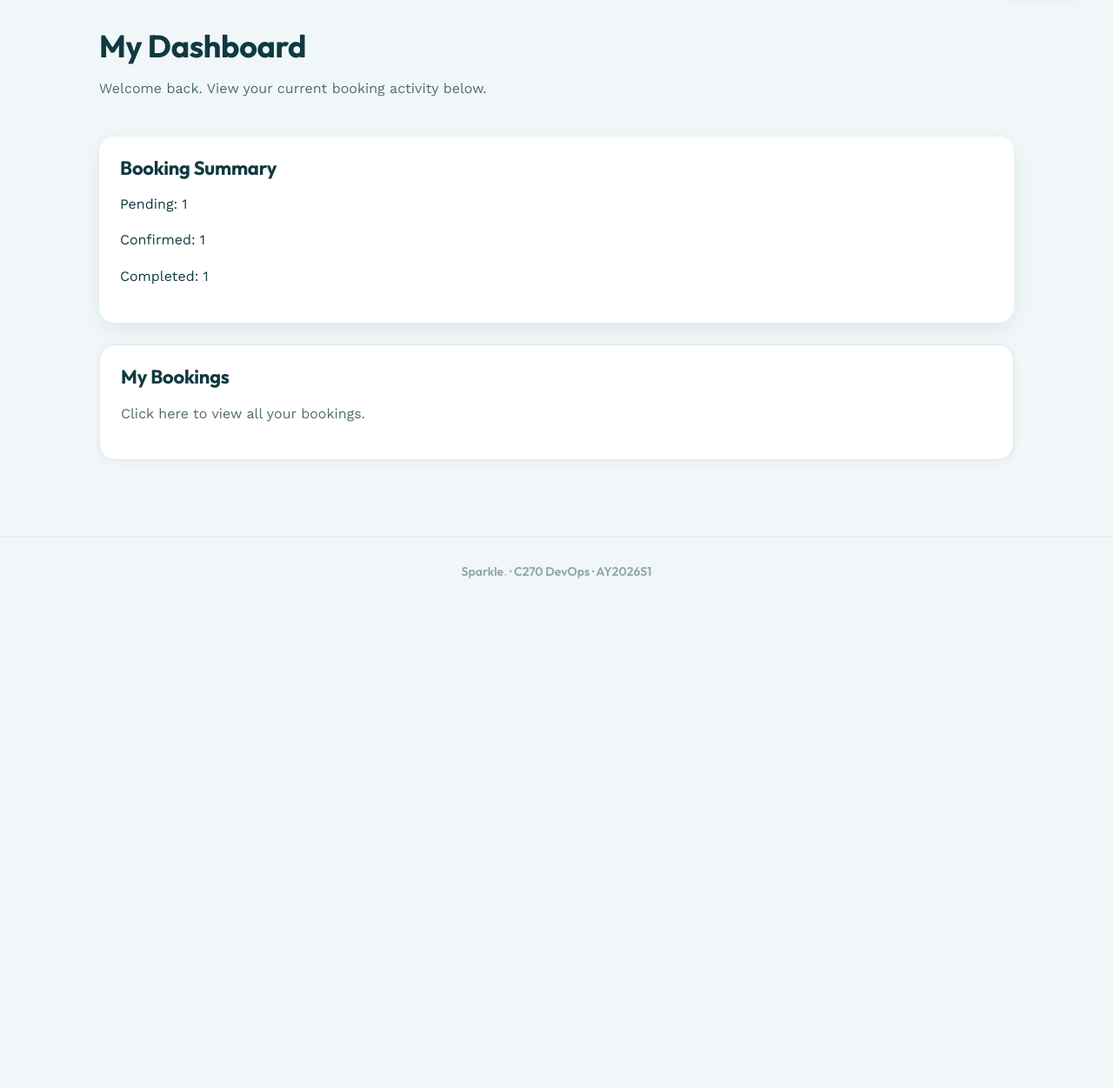
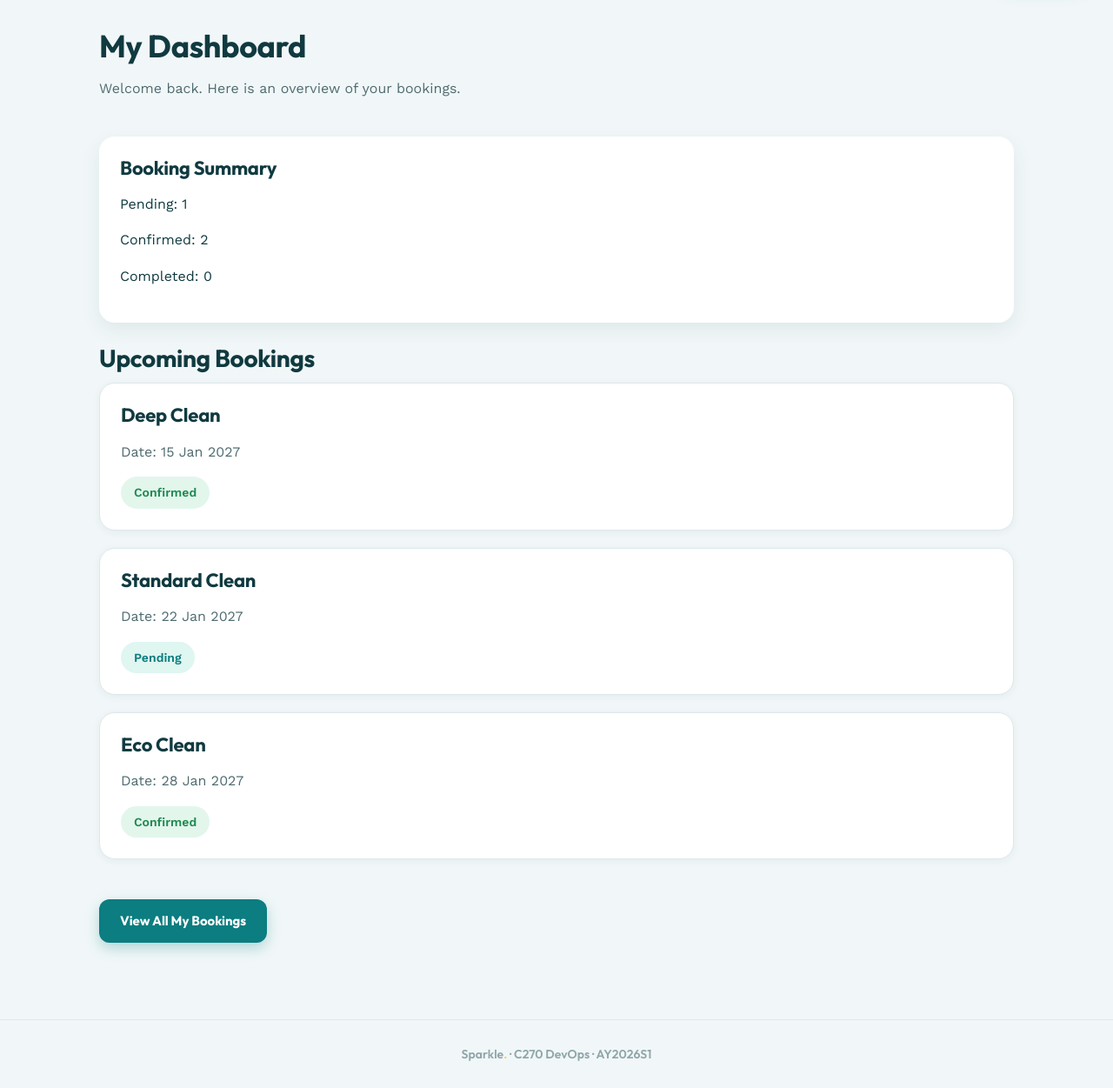
Before and after one commit to Hao-Jun-rp/C270-Team2, a Flask app: page /dashboard in a window 1280 px wide. Shown: the part 81-1332 px from the top of the page at 87% size. Before the commit the page ends 746 px from the top, so only its background shows below. Run offline with Flask 3, Linux system fonts and the light colour scheme.

Commit message:
Save current dashboard progress

```diff
--- a/app/dashboard/routes.py
+++ b/app/dashboard/routes.py
@@ -1,12 +1,5 @@
 """
 DASHBOARD feature (Tristan)
-Handles:
-- Dashboard homepage
-- Booking list page
-- Individual booking detail page
-
-Temporary mock data used for development.
-Waiting future integration with booking module.
 """
 
 from flask import Blueprint, render_template
@@ -21,8 +14,8 @@ dashboard_bp = Blueprint(
 # --------------------------------------------------
 # TEMPORARY MOCK DATA
 # TODO:
-# Replace this function with booking module integration
-# when booking system is completed.
+# Replace with booking module integration later
+# Pull booking data dynamically from booking module
 # --------------------------------------------------
 
 def get_bookings():
@@ -31,109 +24,53 @@ def get_bookings():
 
         {
             "id": 1,
-            "service": "Home Cleaning",
-            "date": "1 July 2026",
-            "status": "Pending",
-            "address": "123 Example Street",
-            "notes": "Focus on kitchen"
+            "service": "Deep Clean",
+            "date": "15 Jan 2027",
+            "status": "Confirmed"
         },
 
         {
             "id": 2,
-            "service": "Deep Cleaning",
-            "date": "5 July 2026",
-            "status": "Confirmed",
-            "address": "456 Sample Avenue",
-            "notes": "Full apartment cleaning"
+            "service": "Standard Clean",
+            "date": "22 Jan 2027",
+            "status": "Pending"
         },
 
         {
             "id": 3,
-            "service": "Office Cleaning",
-            "date": "10 July 2026",
-            "status": "Completed",
-            "address": "789 Business Road",
-            "notes": "Clean meeting room"
+            "service": "Eco Clean",
+            "date": "28 Jan 2027",
+            "status": "Confirmed"
         }
 
     ]
 
-# Dashboard homepage
+
 @dashboard_bp.route("/")
 @dashboard_bp.route("/dashboard")
 def home():
 
     bookings = get_bookings()
-    pending_count = 0
-    confirmed_count = 0
-    completed_count = 0
-
-    for booking in bookings:
-
-        if booking["status"] == "Pending":
-            pending_count += 1
-
-        elif booking["status"] == "Confirmed":
-            confirmed_count += 1
-
-        elif booking["status"] == "Completed":
-            completed_count += 1
 
     return render_template(
-    "dashboard/home.html",
-    bookings=bookings,
-    pending_count=pending_count,
-    confirmed_count=confirmed_count,
-    completed_count=completed_count
-    )
-
-
-
-# All bookings page
-
-@dashboard_bp.route("/bookings")
-def bookings_page():
-
-    bookings = get_bookings()
-
-    return render_template(
-        "dashboard/bookings.html",
+        "dashboard/home.html",
         bookings=bookings
     )
 
 
-# Individual booking detail page
-
-@dashboard_bp.route("/bookings/<int:booking_id>")
-def booking_detail(booking_id):
-
-    selected_booking = None
-    bookings = get_bookings()
-
-    for booking in bookings:
-        if booking["id"] == booking_id:
-            selected_booking = booking
-            break
-
-    return render_template(
-        "dashboard/booking_detail.html",
-        booking=selected_booking
-    )
-
-
 # --------------------------------------------------
-# FUTURE INTEGRATION EXAMPLE
-# DO NOT ENABLE YET
-# Replace get_bookings() with booking module later
+# FUTURE INTEGRATION
+# Replace get_bookings() with Ashish booking module
+# once booking data becomes database-driven
 # --------------------------------------------------
 
 """
-Example future integration:
+Future integration example:
 
 def get_bookings():
 
     return Booking.query.filter_by(
         user_id=current_user.id
-    ).all()
+    ).limit(3).all()
 
 """
--- a/app/dashboard/templates/dashboard/home.html
+++ b/app/dashboard/templates/dashboard/home.html
@@ -9,40 +9,70 @@ Dashboard · Sparkle
 <h1>My Dashboard</h1>
 
 <p class="text-muted">
-    Welcome back. View your current booking activity below.
+    Welcome back. Here is an overview of your bookings.
 </p>
 
 <br>
 
-<!-- Booking Summary -->
 
 <div class="card card-raised">
 
     <h3>Booking Summary</h3>
 
-    <p>Pending: {{ pending_count }}</p>
+    <p>Pending: 1</p>
+    <p>Confirmed: 2</p>
+    <p>Completed: 0</p>
 
-    <p>Confirmed: {{ confirmed_count }}</p>
-
-    <p>Completed: {{ completed_count }}</p>
 </div>
 
 <br>
 
-<!-- Main Navigation Card -->
 
-<a href="{{ url_for('dashboard.bookings_page') }}"
-   style="text-decoration:none; color:inherit;">
+<h2>Upcoming Bookings</h2>
 
-    <div class="card">
 
-        <h3>My Bookings</h3>
+{% for booking in bookings %}
 
-        <p class="text-muted">
-            Click here to view all your bookings.
-        </p>
+<div class="card" style="margin-bottom:20px">
 
-    </div>
+    <h3>{{ booking.service }}</h3>
+
+    <p class="text-muted">
+
+        Date: {{ booking.date }}
+
+    </p>
+
+
+    {% if booking.status == "Pending" %}
+
+        <span class="pill">
+
+            Pending
+
+        </span>
+
+    {% else %}
+
+        <span class="pill pill-eco">
+
+            Confirmed
+
+        </span>
+
+    {% endif %}
+
+</div>
+
+{% endfor %}
+
+<br>
+
+
+<a class="btn btn-primary"
+   href="{{ url_for('booking.index') }}">
+
+    View All My Bookings
 
 </a>
 
```
Also changed, not shown: app/dashboard/templates/dashboard/booking_detail_old.html (renamed from app/dashboard/templates/dashboard/booking_detail.html), app/dashboard/templates/dashboard/bookings_old.html (renamed from app/dashboard/templates/dashboard/bookings.html).
